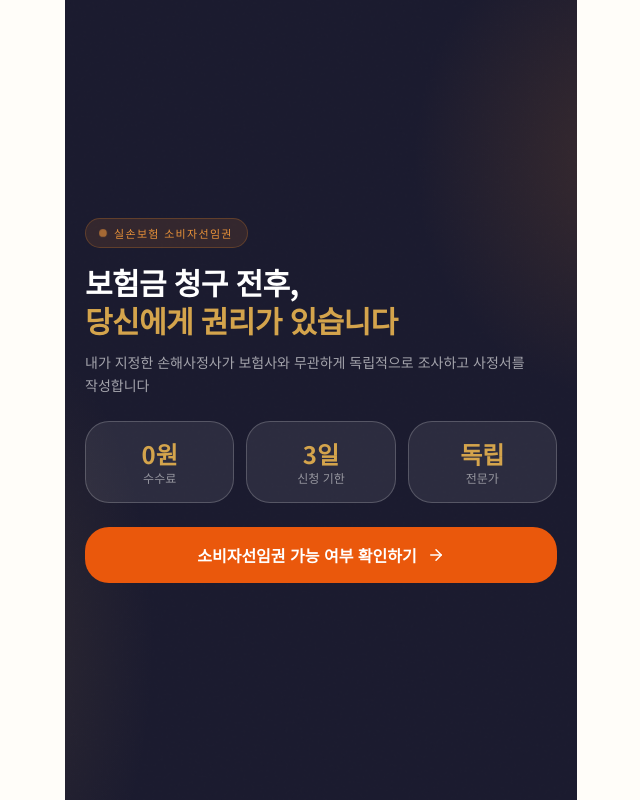
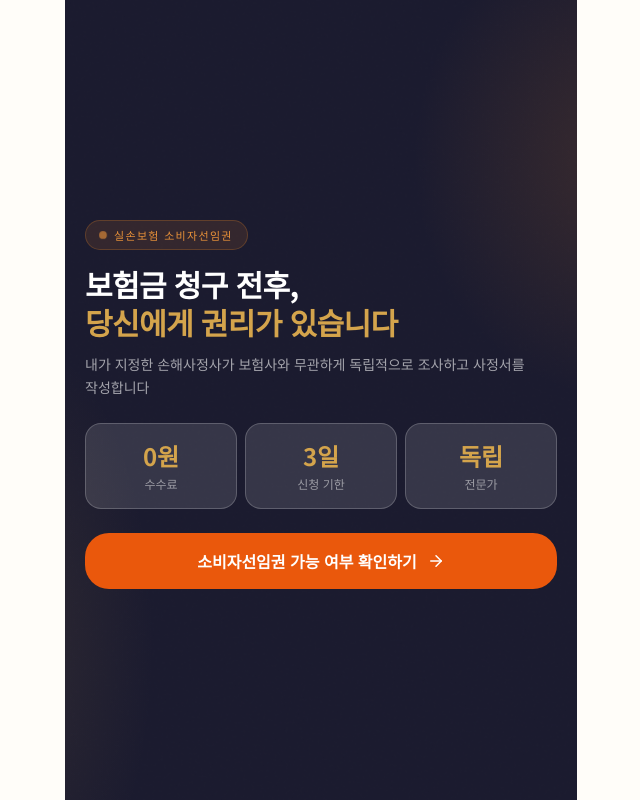
Before and after one commit to giwi-1004/giwi-1004.github.io, a Next.js app: page / in a window 1280 px wide. Shown: the top 800 px of the page, without its empty margins (319-959 px from the left). Built offline with nearby package versions, Linux system fonts and the light colour scheme.

Commit message:
Hero 섹션 수치 카드·하단 패딩 스타일 조정
Co-authored-by: Cursor <cursoragent@cursor.com>

```diff
--- a/components/landing/hero-section.tsx
+++ b/components/landing/hero-section.tsx
@@ -3,11 +3,11 @@
 import { ArrowRight } from "lucide-react"
 
 const statCardClass =
-  "rounded-xl border border-white/20 bg-white/[0.08] px-3 py-4 text-center"
+  "rounded-2xl border border-white/20 bg-[rgba(255,255,255,0.12)] px-3 py-4 text-center"
 
 export function HeroSection() {
   return (
-    <section className="relative flex min-h-svh flex-col justify-center overflow-hidden bg-[#1a1a2e] !px-5 !py-14">
+    <section className="relative flex min-h-svh flex-col justify-center overflow-hidden bg-[#1a1a2e] !px-5 !pt-14 !pb-12">
       <div
         className="pointer-events-none absolute inset-0"
         aria-hidden
@@ -43,18 +43,18 @@ export function HeroSection() {
           작성합니다
         </p>
 
-        <div className="hero-animate hero-animate-delay-3 mt-6 grid grid-cols-3 gap-3">
+        <div className="hero-animate hero-animate-delay-3 mt-6 grid grid-cols-3 gap-2">
           <div className={statCardClass}>
             <p className="text-2xl font-bold text-[#D4A44C]">0원</p>
-            <p className="text-xs text-white/50">수수료</p>
+            <p className="text-xs text-white/50 mt-1">수수료</p>
           </div>
           <div className={statCardClass}>
             <p className="text-2xl font-bold text-[#D4A44C]">3일</p>
-            <p className="text-xs text-white/50">신청 기한</p>
+            <p className="text-xs text-white/50 mt-1">신청 기한</p>
           </div>
           <div className={statCardClass}>
             <p className="text-2xl font-bold text-[#D4A44C]">독립</p>
-            <p className="text-xs text-white/50">전문가</p>
+            <p className="text-xs text-white/50 mt-1">전문가</p>
           </div>
         </div>
 
```
